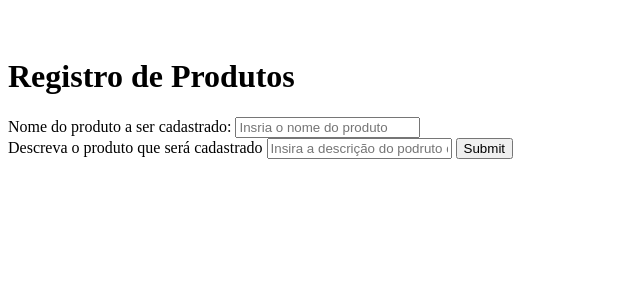
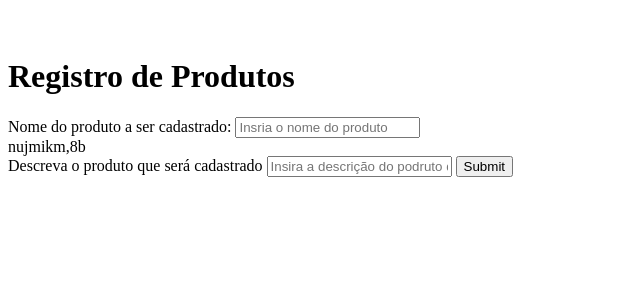
Before and after one commit to rayssaab/OLPcons, a PHP site: page /pages/registro_produtos.php in a window 1280 px wide. Shown: the top 300 px of the page, without its empty margins (0-640 px from the left). Run offline with PHP 8.4, Linux system fonts and the light colour scheme.

Commit message:
jn jm ju

```diff
--- a/pages/registro_produtos.php
+++ b/pages/registro_produtos.php
@@ -13,7 +13,7 @@
                 <div class="nome-produto">
                     <label for="produto">Nome do produto a ser cadastrado:</label>
                     <input type="text" name="produto" placeholder="Insria o nome do produto">
-                </div>
+                </div>nujmikm,8b
                 <div class="descricao-produto">
                     <label for="descricao-produto">Descreva o produto que será cadastrado</label>
                     <input type="text" name="descricao-produto" placeholder="Insira a descrição do podruto que está sendo cadastrado">
```
